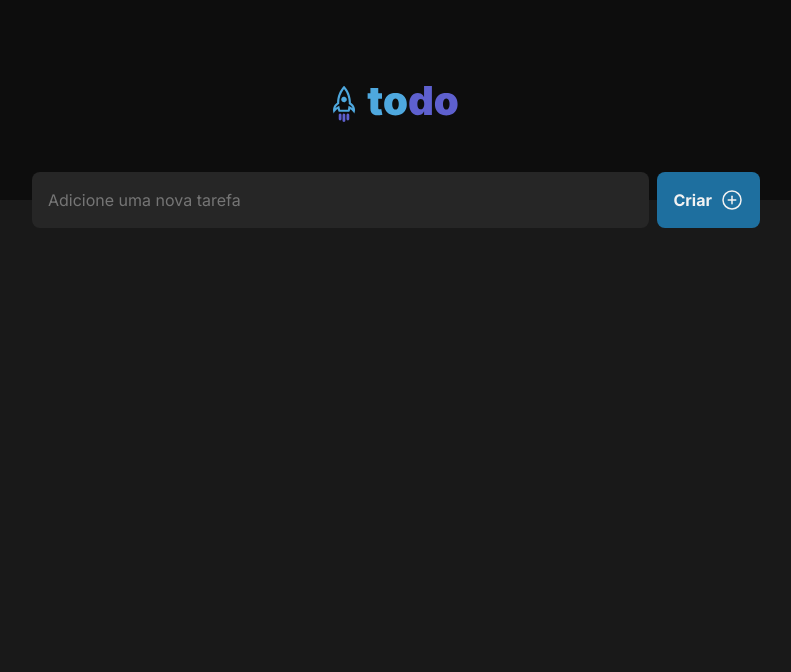
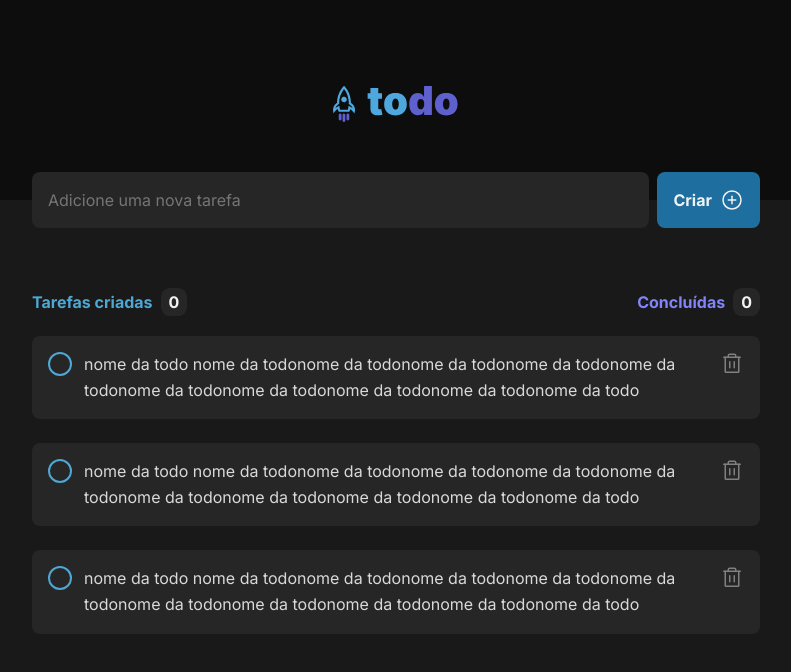
Before and after one commit to RamboGj/todo, a React (Vite) app: page / in a window 1280 px wide. Shown: the top 672 px of the page, without its empty margins (244-1035 px from the left). Built offline with nearby package versions, Linux system fonts and the light colour scheme.

Commit message:
styles almost done

```diff
--- a/src/App.tsx
+++ b/src/App.tsx
@@ -1,6 +1,7 @@
 import styles from "./App.module.css"
 import Header from "./components/Header"
 import { PlusCircle } from "phosphor-react"
+import TodoList from "./components/TodoList"
 
 function App() {
 
@@ -19,6 +20,9 @@ function App() {
               <PlusCircle size={24} fontWeight="bold"/>
             </button>
           </div>
+          <div>
+            <TodoList />
+          </div>
       </div>
   )
 }
--- /dev/null
+++ b/src/components/TodoItem.module.css
@@ -0,0 +1,59 @@
+.todoBox {
+    margin-top: 1.5rem;
+    padding: 1rem;
+    border-radius: 8px;
+    background: var(--gray-500);
+
+    display: flex;
+    align-items: flex-start;
+    justify-content: space-between;
+}
+
+.content {
+    display: flex;
+    align-items: flex-center;
+    gap: 0.75rem;
+
+    color: var(--gray-300);
+}
+
+.content > p {
+    color: var(--gray-100);
+    font-size: 1rem;
+    line-height: 1.6;
+    flex: 1;
+}
+
+.content > input {
+    appearance: none;
+    width: 24px;
+    height: 24px;
+    border: 2px solid var(--blue-400);
+    border-radius: 50%;
+
+    cursor: pointer;
+}
+
+.content > input:focus {
+    background: var(--purple-500);
+}
+
+.delete button {
+    background: transparent;
+    border: 0;
+    cursor: pointer;
+}
+
+.delete button svg {
+    color: var(--gray-300);
+}
+
+.delete button svg:focus {
+    outline: red;
+    border-radius: 4px;
+}
+
+.delete button svg:hover {
+    transition: 500ms;
+    color: red;
+}
--- /dev/null
+++ b/src/components/TodoItem.tsx
@@ -0,0 +1,20 @@
+import styles from "./TodoItem.module.css"
+import { Trash } from "phosphor-react"
+
+export default function TodoItem() {
+    return (
+        <div className={styles.todoBox}>
+            <div className={styles.content}>
+                <input type="checkbox"/>
+                <p>
+                    nome da todo nome da todonome da todonome da todonome da todonome da todonome da todonome da todonome da todonome da todonome da todo
+                </p>
+            </div>
+            <div className={styles.delete}>
+                <button type="button">
+                    <Trash size={24}/>
+                </button>
+            </div>
+        </div>
+    )
+}
--- /dev/null
+++ b/src/components/TodoList.module.css
@@ -0,0 +1,56 @@
+.wrapper {
+    width: 728px;
+    margin: 4rem auto 0;
+}
+
+.listHeader {
+    display: flex;
+    justify-content: space-between;
+}
+
+.listHeader span {
+    padding: 0.25rem 0.5rem;
+    background: var(--gray-500);
+    border-radius: 32%;
+
+    font-weight: bold;
+    color: var(--white);
+    margin-left: 0.5rem;
+}
+.listHeader .created {
+    font-weight: bold;
+    color: var(--blue-400);
+}
+
+.listHeader .done {
+    font-weight: bold;
+    color: var(--purple-500);
+}
+
+.contentList {
+    margin-top: 1.25rem;
+    border-top: 2px solid var(--gray-500);
+    border-radius: 16px;
+
+    padding: 4rem 1.5rem;
+
+    display: flex;
+    flex-direction: column;
+    align-items: center
+}
+
+.contentList div {
+    margin-top: 1rem;
+    text-align: center;
+}
+
+.title {
+    font-weight: bold;
+    line-height: 1.6;
+    color: var(--gray-300);
+}
+
+.subtitle {
+    line-height: 1.6;
+    color: var(--gray-300);
+}
--- /dev/null
+++ b/src/components/TodoList.tsx
@@ -0,0 +1,51 @@
+import styles from "./TodoList.module.css"
+import Image from "../public/Clipboard.svg"
+import { useState } from "react"
+import TodoItem from "./TodoItem"
+
+export default function TodoList() {
+    const [isFalse, setIsFalse] = useState<boolean>(false)
+
+    return (
+        <div className={styles.wrapper}>
+            <div className={styles.listHeader}>
+                <p className={styles.created}>
+                    Tarefas criadas
+                    <span>
+                        0
+                    </span>
+                </p>
+                <p className={styles.done}>
+                    Concluídas
+                    <span>
+                        0
+                    </span>
+                </p>
+            </div>
+            {!isFalse &&
+                <>
+                    <TodoItem />
+                    <TodoItem />
+                    <TodoItem />
+                </>
+            }
+            {isFalse &&
+                <div className={styles.contentList}>
+                <img
+                    src={Image}
+                    alt=""
+                />
+                <div>
+                    <p className={styles.title}>
+                        Você ainda não tem tarefas cadastradas
+                    </p>
+                    <p className={styles.subtitle}>
+                        Crie tarefas e organize seus itens a fazer
+                    </p>
+                </div>
+            </div>
+            }
+
+        </div>
+    )
+}
```
Also changed, not shown: src/public/Clipboard.svg (added).
